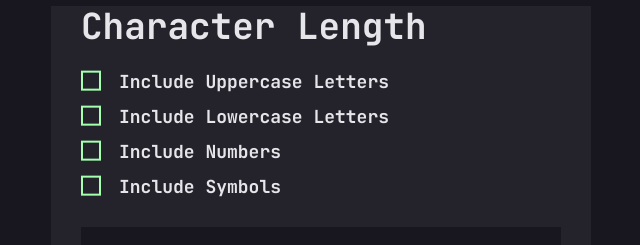
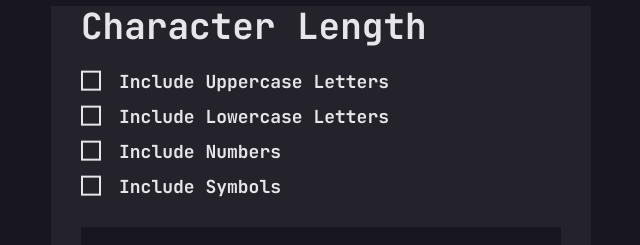
Before and after one commit to ClaytonDewey/react-password-generator, a React (Create React App) app: page / in a window 1280 px wide. Shown: the part 144-389 px from the top of the page, without its empty margins (319-959 px from the left). Built offline with nearby package versions, Linux system fonts and the light colour scheme.

Commit message:
Update border styles

```diff
--- a/src/sass/components/_checkbox.scss
+++ b/src/sass/components/_checkbox.scss
@@ -19,7 +19,7 @@
     color: $clr-primary;
     width: 2rem;
     height: 2rem;
-    border: 2px solid $clr-primary;
+    border: 2px solid $clr-font-light;
     transform: translateY(-0.075em);
     display: grid;
     place-content: center;
@@ -38,6 +38,10 @@
       background-color: $clr-primary;
     }
 
+    &:checked {
+      border-color: $clr-primary;
+    }
+
     &:checked::before {
       transform: scale(1);
     }
```
